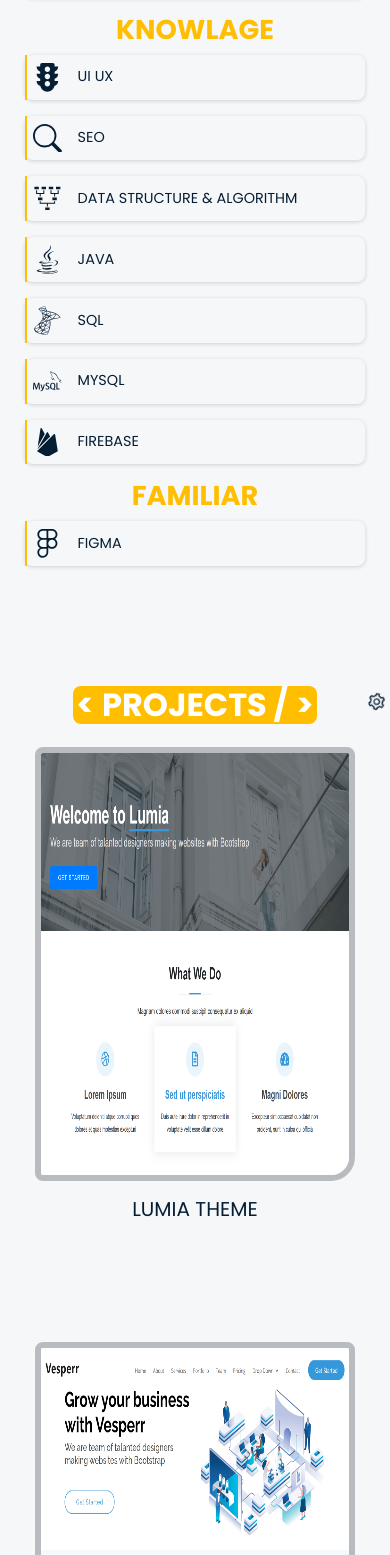
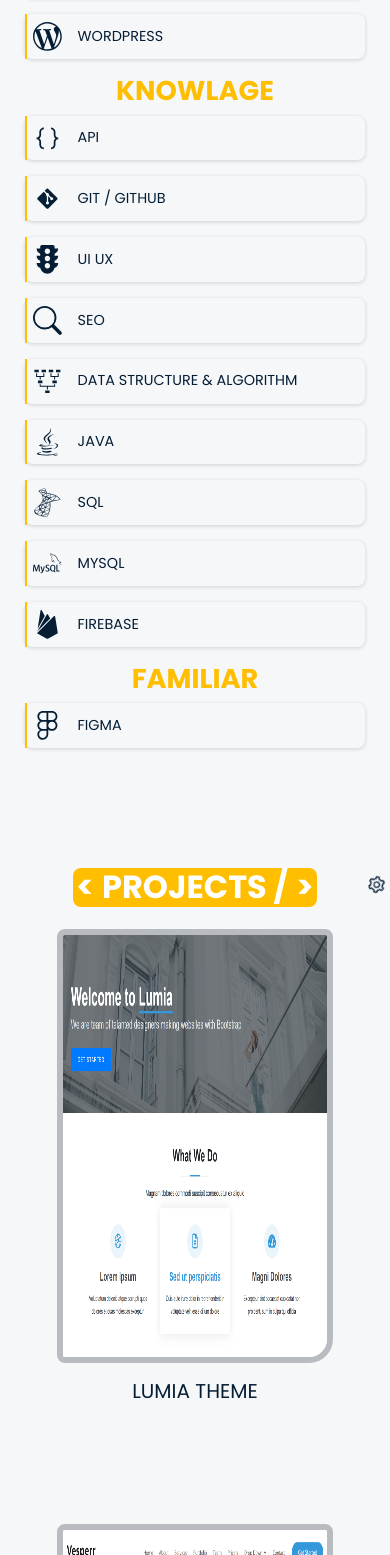
Before and after one commit to AhmedZkaria22/Ahmed-Zakaria-Portfolio, a React (Create React App) app: page / in a window 390 px wide. Shown: the part 1193-2748 px from the top of the page. Built offline with nearby package versions, Linux system fonts and the light colour scheme.

Commit message:
add netflix project, 3 skills

```diff
--- a/src/App.js
+++ b/src/App.js
@@ -40,6 +40,7 @@
 import PChat from './Assets/images/projects/Chat.png';
 import PBall from './Assets/images/projects/BallSort.png';
 import PWeather from './Assets/images/projects/WeatherApp.png';
+import PNetflix from './Assets/images/projects/Netflix.png';
 
 import pen1 from './Assets/images/codepen1.png';
 import pen2 from './Assets/images/codepen2.png';
@@ -48,11 +49,12 @@
 
 import {FaTrafficLight, FaFacebookF, FaTwitter, FaLinkedinIn, FaPinterest, FaGithub, FaCodepen} from 'react-icons/fa';
 import {BsSearch} from 'react-icons/bs';
-import { SiHtml5, SiCss3, SiJavascript, SiJquery, SiSass, SiBootstrap, SiReact, SiWordpress, SiJava, SiMicrosoftsqlserver, SiMysql, SiFigma, SiGmail, SiFirebase } from 'react-icons/si';
+import { SiHtml5, SiCss3, SiJavascript, SiJquery, SiSass, SiBootstrap, SiReact, SiWordpress, SiJava, SiMicrosoftsqlserver, SiMysql, SiFigma, SiGmail, SiFirebase, SiRedux } from 'react-icons/si';
 import {FiMenu, FiSun, FiMoon} from 'react-icons/fi';
 import {AiOutlineSetting} from 'react-icons/ai';
 import {GiFamilyTree} from 'react-icons/gi';
-
+import {VscJson} from 'react-icons/vsc';
+import {DiGit} from 'react-icons/di';
 
 import Skill from './Components/Skill';
 import Project from './Components/Project';
@@ -65,7 +67,7 @@
     Aos.init({});
   }, []);
   const certificatesImages = [ IFiti, IHtml, ICss, IResponsive, IJs, IJquery, IReact, IWordpress, ISql, IJava ];
-  const projectsLabel = ['Html', 'Css', 'Scss', 'Bootstrap', 'Responsive', 'Js', 'jQuery', 'React', 'Jsx', 'Redux', 'Route', 'DsAlgo', 'Api', 'Firebase', 'Wordpress'];
+  const projectsLabel = ['Html', 'Css', 'Scss', 'Bootstrap', 'Responsive', 'Js', 'jQuery', 'React', 'Jsx', 'Route', 'Redux', 'Redux-Thunk', 'Api', 'DS-Algo', 'Firebase', 'Wordpress'];
 
   return (
     <>
@@ -137,12 +139,15 @@
           <Skill SkillIcon={SiBootstrap} SkillName='Bootstrap'/>
           <Skill SkillIcon={SiJavascript} SkillName='Ecma'/>
           <Skill SkillIcon={SiReact} SkillName={`React & Redux & Route`}/>
+          <Skill SkillIcon={SiRedux} SkillName='ٌRedux Thunk'/>
           <Skill SkillIcon={SiWordpress} SkillName='Wordpress'/>
         </div>
 
         <h2 data-aos='fade-down' data-aos-delay='50' data-aos-duration='700'>  Knowlage </h2>
         <div className={'skills__container'}
           data-aos='slide-right' data-aos-delay='700' data-aos-duration='1400'>
+          <Skill SkillIcon={VscJson} SkillName='Api'/>
+          <Skill SkillIcon={DiGit} SkillName='Git / Github'/>
           <Skill SkillIcon={FaTrafficLight} SkillName='Ui Ux'/>
           <Skill SkillIcon={BsSearch} SkillName='Seo'/>
           <Skill SkillIcon={GiFamilyTree} SkillName={`Data Structure & Algorithm`}/>
@@ -198,8 +203,9 @@
             <Project preload={['Budget Tracker , Photo Grid , Authentication', PBudget, ['Css', 'Responsive', 'Js', 'React', 'Route', 'Jsx', 'Firebase'], 'https://ahmedzkaria22.github.io/React-Firebase/']}/>
             <Project preload={['Abdo Store', PAbdoSt, ['Css', 'Responsive', 'Js', 'React', 'Route', 'Jsx', 'Firebase'], 'https://ahmedzkaria22.github.io/React-ECommerce/#/ReactEcommerceHome']}/>
             <Project preload={['React Chat', PChat, ['Css', 'Scss', 'Responsive', 'Js', 'React', 'Jsx', 'Firebase'], 'https://ahmedzkaria22.github.io/React-Chat/']}/>
-            <Project preload={['Ball Sort ', PBall, ['Css', 'Scss', 'Responsive', 'Js', 'React', 'Jsx', 'Redux', 'DsAlgo'], 'https://ahmedzkaria22.github.io/Ball-Sort/']}/>
-            <Project preload={['Weather App ', PWeather, ['Css', 'Scss', 'Js', 'React', 'Route', 'Jsx', 'Api'], 'https://ahmedzkaria22.github.io/Weather-App/#/ReactWeatherHome']}/>
+            <Project preload={['Ball Sort ', PBall, ['Css', 'Scss', 'Responsive', 'Js', 'React', 'Jsx', 'Redux', 'DS-Algo'], 'https://ahmedzkaria22.github.io/Ball-Sort/']}/>
+            <Project preload={['Weather App', PWeather, ['Css', 'Scss', 'Js', 'React', 'Route', 'Jsx', 'Api'], 'https://ahmedzkaria22.github.io/Weather-App/#/ReactWeatherHome']}/>
+            <Project preload={['Netflix Clone', PNetflix, ['Css', 'Scss', 'Js', 'React', 'Route', 'Redux', 'Redux-Thunk', 'Jsx', 'Api'], 'https://ahmedzkaria22.github.io/React-Netflix-Clone/#/ReactNetflixHome']}/>
         </div>
       </section>
 
--- a/src/Styles/Portfolio.css
+++ b/src/Styles/Portfolio.css
@@ -508,19 +508,19 @@
       -ms-flex-pack: space-evenly;
           justify-content: space-evenly;
 }
-@media (max-width: 767.9px) {
+@media (max-width: 575.09px) {
   #projects .projects__wrapper {
-    -ms-grid-columns: (97%)[1];
-    grid-template-columns: repeat(1, 97%);
+    -ms-grid-columns: (85%)[1];
+    grid-template-columns: repeat(1, 85%);
   }
 }
-@media (min-width: 768px) and (max-width: 991.9px) {
+@media (min-width: 576px) and (max-width: 768px) {
   #projects .projects__wrapper {
     -ms-grid-columns: (47%)[2];
     grid-template-columns: repeat(2, 47%);
   }
 }
-@media (min-width: 992px) {
+@media (min-width: 768.01px) {
   #projects .projects__wrapper {
     -ms-grid-columns: (31%)[3];
     grid-template-columns: repeat(3, 31%);
@@ -587,6 +587,11 @@
   -webkit-box-shadow: rgba(0, 0, 0, 0.15) 2.4px 2.4px 3.2px;
           box-shadow: rgba(0, 0, 0, 0.15) 2.4px 2.4px 3.2px;
   border-radius: 1rem;
+}
+@media (max-width: 575.09px) {
+  #certificates .certificates__carousel .carousel-inner {
+    height: 40vh;
+  }
 }
 #certificates .certificates__carousel .carousel-inner .carousel-item {
   width: 100%;
```
Also changed, not shown: src/Styles/Portfolio.scss (+7 -3 lines), 2 other files (tests, documents, lock files or other folders).
